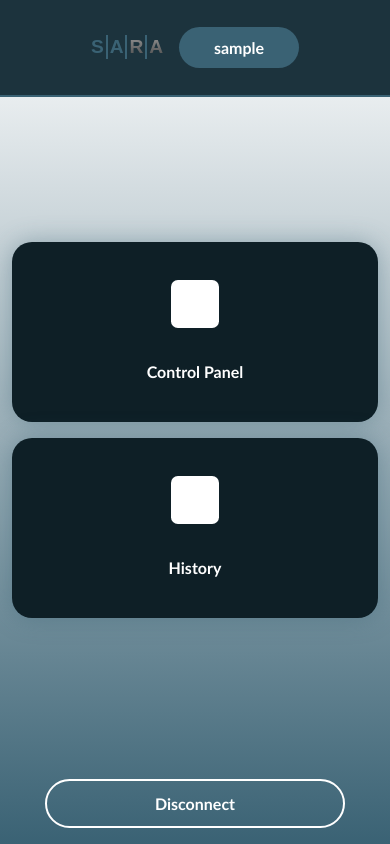
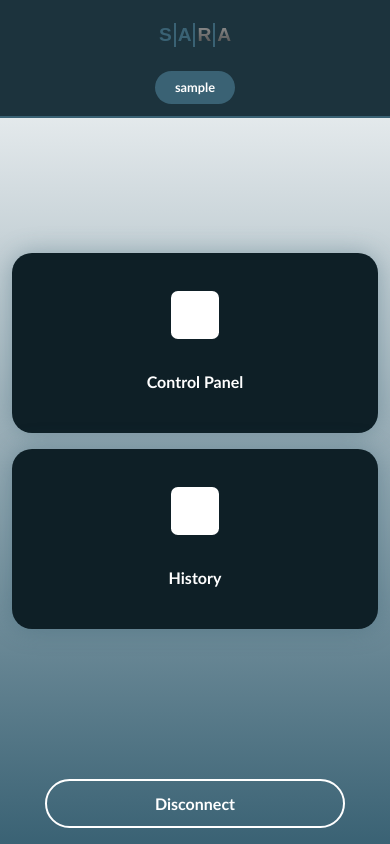
Before and after one commit to eddyvlz001/guasmochido2, a React (Create React App) app: page /home in a window 390 px wide. Built offline with nearby package versions, Linux system fonts and the light colour scheme; sample sign-in values are in the browser's storage.

Commit message:
auto-commit for b0673f81-dc9b-49c1-ab69-610cd3fe5609

```diff
--- a/src/components/navbar/Navbar.css
+++ b/src/components/navbar/Navbar.css
@@ -1,4 +1,4 @@
-/* Estilos base para la barra de navegación */
+/* Navbar Responsive Styles */
 .sara-navbar {
   width: 100%;
   display: flex;
@@ -6,9 +6,9 @@
   align-items: center;
   justify-content: space-between;
   background-color: #1c333d;
-  max-height: 130px;
+  min-height: 80px;
   gap: 1rem;
-  padding: 2rem;
+  padding: 1rem 2rem;
   color: #fff;
   border-bottom: 2px solid #3A6274;
   box-sizing: border-box;
@@ -16,9 +16,8 @@
 
 .logo-section {
   display: flex;
-  width: 100%;
   align-items: center;
-  margin-bottom: 0.5rem;
+  flex-shrink: 0;
 }
 
 .logo-text {
@@ -29,14 +28,14 @@
 
 .user-badge {
   background-color: #3A6274;
-  padding: 0.8rem 2rem;
+  padding: 0.6rem 1.5rem;
   color: #fff;
-  font-size: 1rem;
+  font-size: 0.9rem;
   text-align: center;
-  border-radius: 30px;
+  border-radius: 25px;
   font-weight: 600;
-  margin-left: auto;
-  width: 120px;
+  white-space: nowrap;
+  min-width: 100px;
 }
 
 /* Estilos para el botón de desconectar */
@@ -44,12 +43,13 @@
   background-color: transparent;
   border: 2px solid #ffffff;
   color: #ffffff;
-  padding: 0.8rem 2rem;
-  border-radius: 30px;
+  padding: 0.6rem 1.5rem;
+  border-radius: 25px;
   font-weight: 600;
-  font-size: 1rem;
+  font-size: 0.9rem;
   cursor: pointer;
   transition: all 0.3s ease;
+  white-space: nowrap;
 }
 
 .logout-btn:hover {
@@ -67,33 +67,77 @@
   display: none;
 }
 
-/* ================================== */
-/* MEDIA QUERY PARA VISTA MÓVIL       */
-/* ================================== */
-@media (max-width: 600px) {
-  /* Centra el contenido de la barra de navegación */
+/* RESPONSIVE DESIGN */
+@media (max-width: 768px) {
   .sara-navbar {
-    justify-content: center;
-    padding: 1.5rem 1rem;
+    padding: 1rem;
+    min-height: 70px;
+    gap: 0.75rem;
   }
 
-  /* Apila el logo y el nombre de usuario verticalmente */
-  .logo-section {
-    flex-direction: column;
-    align-items: center;
-    gap: 0.8rem;
-    width: auto;
-    margin-bottom: 0;
+  .user-badge {
+    padding: 0.5rem 1rem;
+    font-size: 0.8rem;
+    min-width: 80px;
   }
 
-  /* Elimina el margen de la insignia de usuario */
-  .user-badge {
-    margin-left: 0;
-    padding: 0.5rem 1.5rem;
+  .logout-btn {
+    padding: 0.5rem 1rem;
+    font-size: 0.8rem;
+  }
+}
+
+@media (max-width: 600px) {
+  .sara-navbar {
+    flex-direction: column;
+    justify-content: center;
+    padding: 1rem;
+    min-height: auto;
+    gap: 1rem;
   }
 
-  /* Oculta el botón de desconectar de escritorio en la vista móvil */
+  .logo-section {
+    justify-content: center;
+    width: 100%;
+  }
+
+  .user-badge {
+    margin: 0;
+    padding: 0.5rem 1.25rem;
+    font-size: 0.85rem;
+  }
+
   .logout-btn-desktop {
     display: none;
   }
 }
+
+@media (max-width: 480px) {
+  .sara-navbar {
+    padding: 0.75rem;
+    gap: 0.75rem;
+  }
+
+  .user-badge {
+    padding: 0.4rem 1rem;
+    font-size: 0.8rem;
+  }
+}
+
+/* Para pantallas muy anchas */
+@media (min-width: 1200px) {
+  .sara-navbar {
+    padding: 1.5rem 3rem;
+  }
+
+  .user-badge {
+    padding: 0.8rem 2rem;
+    font-size: 1rem;
+    min-width: 120px;
+  }
+
+  .logout-btn {
+    padding: 0.8rem 2rem;
+    font-size: 1rem;
+  }
+}
```
